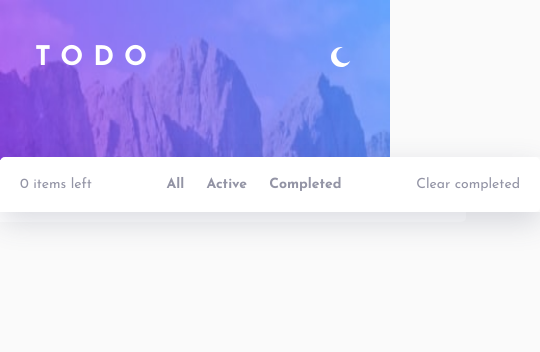
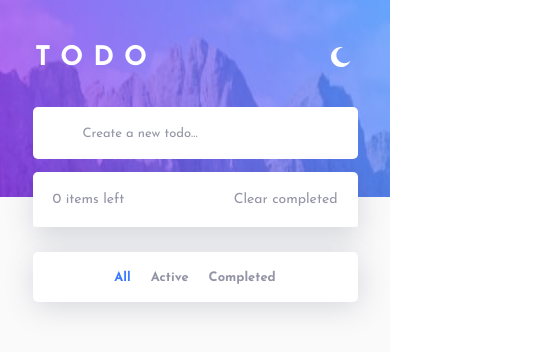
Before and after one commit to josefinaarbilla/Sprint-6, a React (Vite) app: page / in a window 390 px wide. Shown: the top 352 px of the page, 540 px wide, since content can reach past the window. Built offline with nearby package versions, Linux system fonts and the light colour scheme.

Commit message:
Opciones de filtrado, night shift, version mobile

```diff
--- a/src/App.css
+++ b/src/App.css
@@ -2,6 +2,15 @@
     margin: 0;
 }
 
-body{
-    background-color: hsl(0, 0%, 98%);
+#web-container{
+    min-height: 100vh;
+    height: auto;
 }
+
+#web-container.light-mode{
+background-color: hsl(0, 0%, 98%);
+}
+
+#web-container.dark-mode{
+    background-color: hsl(235, 21%, 11%);
+}
--- a/src/App.jsx
+++ b/src/App.jsx
@@ -1,6 +1,4 @@
 import { useState } from 'react'
-import reactLogo from './assets/react.svg'
-import viteLogo from '/vite.svg'
 import './App.css'
 import { Header } from './Components/Header'
 import { ListaTareas } from './Components/ListaTareas'
@@ -10,9 +8,9 @@ function App() {
   const[theme, setTheme] = useState("light")
 
   return (
-    <div id='web-container dark-theme'>
+    <div id='web-container' className={theme === 'light' ? 'light-mode' : 'dark-mode'}>
       <Header theme={theme} setTheme={setTheme}/>
-      <ListaTareas/>
+      <ListaTareas theme={theme}/>
     </div>
   )
 }
--- a/src/Components/ListaTareas/index.jsx
+++ b/src/Components/ListaTareas/index.jsx
@@ -3,7 +3,7 @@ import './styles.css'
 import { NuevaTarea } from '../NuevaTarea';
 export {ListaTareas}
 
-const ListaTareas = () => {
+const ListaTareas = ({theme}) => {
 
     const [tareas, setTareas] = useState([]);
     const [contador, setContador] = useState(0);
@@ -38,36 +38,61 @@ const ListaTareas = () => {
 
   const tareasRestantes = tareas.filter((tarea) => !tarea.completed).length;
 
+  const filtrarTareas = (filtro) => {
+    setFiltro(filtro);
+  };
+
+  const tareasFiltradas = () => {
+    if (filtro === 'All') {
+      return tareas;
+    } else if (filtro === 'Active') {
+      return tareas.filter((tarea) => !tarea.completed);
+    } else if (filtro === 'Completed') {
+      return tareas.filter((tarea) => tarea.completed);
+    }
+  };
+
+   const borrarTarea = (id) => {
+    const tareasActualizadas = tareas.filter((tarea) => tarea.id !== id);
+    setTareas(tareasActualizadas);
+  }
+
     return(
         <section>
-            <NuevaTarea agregarTarea={agregarTarea} />
-            <div id="todo-list-container">
-                <div id="todo-list">
-                    {tareas.map((tarea) => (
-                        <div key={tarea.id} className="todo-list-item">
+            <NuevaTarea agregarTarea={agregarTarea} theme={theme}/>
+            <div id="todo-list-container" className={theme === 'light' ? 'light-mode' : 'dark-mode'}>
+                <div id="todo-list" className={theme === 'light' ? 'light-mode' : 'dark-mode'}>
+                    {tareasFiltradas().map((tarea) => (
+                        <div key={tarea.id} className={`todo-list-item ${theme === 'light' ? 'light-mode' : 'dark-mode'}`}>
                         <input
                             type="checkbox"
-                            className="todo-list-checkbox"
+                            className={`todo-list-checkbox ${theme === 'light' ? 'light-mode' : 'dark-mode'}`}
                             checked={tarea.completed}
                             onChange={() => toggleCompletado(tarea.id)} />
                         <span>{tarea.description}</span>
+                        <img src="public/images/icon-cross.svg" alt="" onClick={() => borrarTarea(tarea.id)}/>
                         </div>
                     ))}
-                    <div id='todo-list-options'>
+                    <div id='todo-list-options' className={theme === 'light' ? 'light-mode' : 'dark-mode'}>
                         <div id='todo-items-left'>
                             <p>{tareasRestantes} items left</p>
                         </div>
-                        <div id='todo-items-filter'>
-                            <p>All</p>
-                            <p>Active</p>
-                            <p>Completed</p>
+                        <div id='todo-items-filter' className={theme === 'light' ? 'light-mode' : 'dark-mode'}>
+                            <p className={filtro === 'All' ? 'clicked' : ''} onClick={() => filtrarTareas('All')}>All</p>
+                            <p className={filtro === 'Active' ? 'clicked' : ''} onClick={() => filtrarTareas('Active')}>Active</p>
+                            <p className={filtro === 'Completed' ? 'clicked' : ''} onClick={() => filtrarTareas('Completed')}>Completed</p>
                         </div>
-                        <div id='todo-items-clear'>
+                        <div id='todo-items-clear' className={theme === 'light' ? 'light-mode' : 'dark-mode'}>
                             <p onClick={eliminarCompletadas}>Clear completed</p>
                         </div>
                     </div>
                 </div>
             </div>
+            <div id='todo-items-filter-mobile' className={theme === 'light' ? 'light-mode' : 'dark-mode'}>
+                <p className={filtro === 'All' ? 'clicked' : ''} onClick={() => filtrarTareas('All')}>All</p>
+                <p className={filtro === 'Active' ? 'clicked' : ''} onClick={() => filtrarTareas('Active')}>Active</p>
+                <p className={filtro === 'Completed' ? 'clicked' : ''} onClick={() => filtrarTareas('Completed')}>Completed</p>
+            </div>
         </section>
     )
 }
--- a/src/Components/ListaTareas/styles.css
+++ b/src/Components/ListaTareas/styles.css
@@ -9,16 +9,32 @@
     bottom: 0;
     margin: auto;
     height: auto;
+}
+
+#todo-list-container.light-mode{
     box-shadow: 1px 10px 30px 0px rgba(72,75,106,0.2);
     -webkit-box-shadow: 1px 10px 30px 0px rgba(72,75,106,0.2);
     -moz-box-shadow: 1px 10px 30px 0px rgba(72,75,106,0.2);
 }
 
+#todo-list-container.dark-mode{
+    box-shadow: 1px 10px 30px 0px rgba(0, 0, 0, 0.2);
+    -webkit-box-shadow: 1px 10px 30px 0px rgba(0, 0, 0, 0.2);
+    -moz-box-shadow: 1px 10px 30px 0px rgba(0, 0, 0, 0.2);
+}
+
 #todo-list{
     width: 540px;
-    background-color: white;
     height: auto;
     border-radius: 5px;
+}
+
+#todo-list.light-mode{
+    background-color: white;
+}
+
+#todo-list.dark-mode{
+    background-color: hsl(235, 24%, 19%);
 }
 
 .todo-list-item{
@@ -27,16 +43,35 @@
     display: flex;
     align-items: center;
     border-bottom-style: solid;
+    border-bottom-width: 1px;
+}
+
+.todo-list-item.light-mode{
     border-bottom-color: hsl(233, 11%, 84%);
-    border-bottom-width: 1px;
+}
+
+.todo-list-item.dark-mode{
+    border-bottom-color: hsl(237, 14%, 26%);
 }
 
 .todo-list-item span{
     padding-left: 20px;
-    color: hsl(235, 19%, 35%);
     font-family: 'Josefin Sans', sans-serif;
     font-size: 18px;
     cursor: pointer;
+    width: 450px;
+}
+
+.todo-list-item.light-mode span{
+    color: hsl(235, 19%, 35%);
+}
+
+.todo-list-item.dark-mode span{
+    color: hsl(234, 39%, 85%);
+}
+
+.todo-list-item img{
+    display: none;
 }
 
 .todo-list-checkbox{
@@ -45,14 +80,22 @@
     width: 25px;
     height: 25px;
     border-radius: 20px;
-    border: 1.5px solid hsl(236, 33%, 92%);
+    border: 1.5px solid;
     vertical-align: -2px;
     color:grey;
     cursor: pointer;
 }
 
+.todo-list-checkbox.light-mode{
+    border-color: hsl(236, 33%, 92%);
+}
+
+.todo-list-checkbox.dark-mode{
+    border-color: hsl(237, 14%, 26%);
+}
+
 .todo-list-checkbox:hover{
-    border-color: hsl(192, 100%, 67%);
+    border-color: #8d93f4;
 }
 
 .todo-list-checkbox::before{
@@ -77,7 +120,14 @@
 
   .todo-list-checkbox:checked + span {
     text-decoration: line-through;
+  }
+
+  .todo-list-checkbox:checked.light-mode + span {
     color:  hsl(233, 11%, 84%);
+  }
+
+  .todo-list-checkbox:checked.dark-mode + span {
+    color: hsl(233, 14%, 35%);
   }
 
 #todo-list-options{
@@ -86,8 +136,16 @@
     font-family: 'Josefin Sans', sans-serif;
     padding: 20px;
     justify-content: space-between;
+    font-size: 14px;
+}
+
+#todo-list-options.light-mode{
     color: hsl(236, 9%, 61%);
-    font-size: 14px;
+}
+
+
+#todo-list-options.dark-mode{
+    color: hsl(233, 14%, 35%);
 }
 
 #todo-items-filter{
@@ -99,15 +157,118 @@
     cursor: pointer;
 }
 
-#todo-items-filter p:hover{
+#todo-items-filter.light-mode p:hover{
     color: hsl(235, 19%, 35%);
+}
+
+#todo-items-filter.dark-mode p:hover{
+    color: hsl(234, 39%, 85%);
+}
+
+#todo-items-filter .clicked{
+    color:  hsl(220, 98%, 61%);
 }
 
 #todo-items-clear{
     cursor: pointer;
 }
 
-
-#todo-items-clear:hover{
+#todo-items-clear.light-mode:hover{
     color: hsl(235, 19%, 35%);
 }
+
+#todo-items-clear.dark-mode:hover{
+    color: hsl(234, 39%, 85%);
+}
+
+#todo-items-filter-mobile{
+    display: none;
+}
+
+@media (max-width: 600px) {
+
+    #todo-list-container{
+        position: relative;
+        width: 325px;
+        top: -25px;
+        left: 0;
+        right: 0;
+        bottom: 0;
+        margin: auto;
+    }
+
+    #todo-list{
+        width: 325px;
+    }
+
+    .todo-list-item{
+        height: 50px;
+    }
+
+    .todo-list-item span{
+        width: 225px;
+        font-size: 13px;
+    }
+
+    .todo-list-item img{
+        display: block;
+        width: 13px;
+    }
+
+    .todo-list-item.dark-mode img{
+        fill: hsl(233, 11%, 84%);
+    }
+
+    .todo-list-item.dark-mode img{
+        fill: hsl(237, 14%, 26%);
+    }
+
+    #todo-items-filter{
+        display: none;
+    }
+
+    #todo-items-filter-mobile{
+        display: flex;
+        flex-direction: row;
+        position: relative;
+        width: 325px;
+        top: 0;
+        left: 0;
+        right: 0;
+        bottom: 0;
+        margin: auto;
+        height: 50px;
+        justify-content: center;
+        align-items: center;
+        border-radius: 5px;
+        margin-bottom: 50px;
+    }
+
+    #todo-items-filter-mobile.light-mode{
+        background-color: white;
+        color: hsl(236, 9%, 61%);
+        box-shadow: 1px 5px 30px 0px rgba(72,75,106,0.2);
+        -webkit-box-shadow: 1px 5px 30px 0px rgba(72,75,106,0.2);
+        -moz-box-shadow: 1px 5px 30px 0px rgba(72,75,106,0.2);
+    }
+
+    #todo-items-filter-mobile.dark-mode{
+        background-color: hsl(235, 24%, 19%);
+        color:  hsl(233, 14%, 35%);
+        box-shadow: 1px 5px 30px 0px rgba(0, 0, 0, 0.2);
+        -webkit-box-shadow: 1px 5px 30px 0px rgba(0, 0, 0, 0.2);
+        -moz-box-shadow: 1px 5px 30px 0px rgba(0, 0, 0, 0.2);
+    }
+
+    #todo-items-filter-mobile p{
+        cursor: pointer;
+        font-family: 'Josefin Sans', sans-serif;
+        font-size: 13px;
+        font-weight: 700;
+        padding: 10px;
+    }
+
+    #todo-items-filter-mobile .clicked{
+        color:  hsl(220, 98%, 61%);
+    }
+}
--- a/src/Components/NuevaTarea/index.jsx
+++ b/src/Components/NuevaTarea/index.jsx
@@ -2,13 +2,12 @@ export {NuevaTarea}
 import { useState } from 'react'
 import './styles.css'
 
-const NuevaTarea = ({ agregarTarea }) => {
+const NuevaTarea = ({ agregarTarea , theme }) => {
 
     const[newTodo, setNewTodo] = useState('')
 
     const inputTextChange = (e) =>
         setNewTodo(e.target.value)
-        console.log(newTodo)
 
     const handleSubmit = (e) => {
         e.preventDefault();
@@ -23,6 +22,7 @@ const NuevaTarea = ({ agregarTarea }) => {
             <form onSubmit={handleSubmit} action="">
                 <input
                 id="new-todo"
+                className={theme === 'light' ? 'light-mode' : 'dark-mode'}
                 type="text"
                 placeholder="Create a new todo..."
                 value={newTodo}
--- a/src/Components/NuevaTarea/styles.css
+++ b/src/Components/NuevaTarea/styles.css
@@ -11,18 +11,51 @@
 }
 
 #new-todo{
-    width: 475px;
+    width: 460px;
     height: 60px;
     border: none;
     outline: none;
-    background-color: white;
     border-radius: 5px;
     padding-left: 65px;
     font-family: 'Josefin Sans', sans-serif;
     font-size: 18px;
+    padding-right: 20px;
+}
+
+#new-todo.light-mode{
+    background-color: white;
     color: hsl(235, 19%, 35%);
 }
 
-#new-todo::placeholder{
+#new-todo.dark-mode{
+    background-color: hsl(235, 24%, 19%);
+    color: hsl(234, 39%, 85%);
+}
+
+#new-todo.light-mode::placeholder{
     color: hsl(236, 9%, 61%);
 }
+
+#new-todo.dark-mode::placeholder{
+    color:  hsl(234, 11%, 52%);
+}
+
+@media (max-width: 600px) {
+
+    #new-todo-container{
+        position: absolute;
+        top: 107px;
+        left: 0;
+        right: 0;
+        bottom: 0;
+        margin: auto;
+    }
+
+    #new-todo{
+        width: 255px;
+        font-size: 13px;
+        height: 50px;
+        padding-left: 50px;
+    }
+
+}
```
